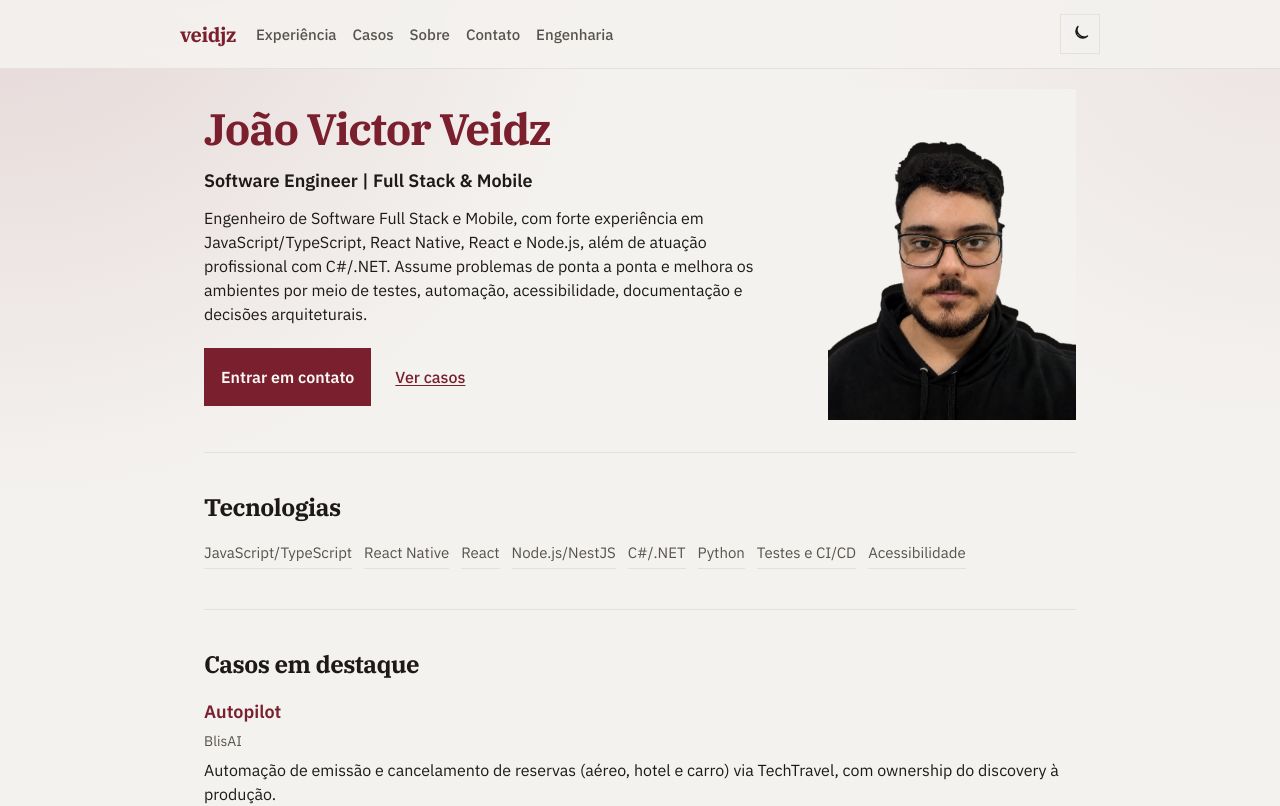
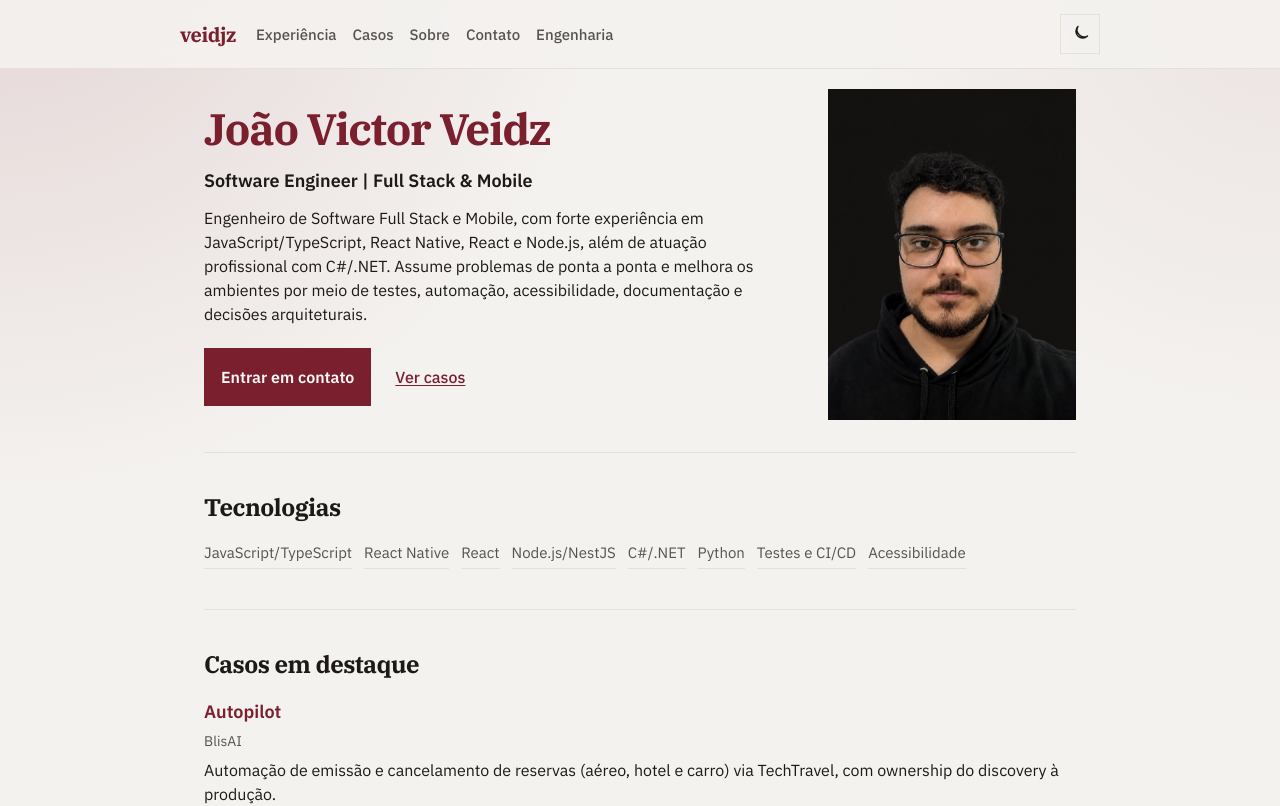
Before and after one commit to veidjz/veidjz-web, a Next.js app in the folder apps/web/: page / in a window 1280 px wide. Shown: the top 806 px of the page. Built offline with nearby package versions, Linux system fonts and the light colour scheme.

Commit message:
fix: use one dark hero portrait for both themes
Drop the light cutout bake and theme image swap; the dark asset is
already clean, so both themes share it on a black plate.

```diff
--- a/apps/web/src/app/page.module.css
+++ b/apps/web/src/app/page.module.css
@@ -77,43 +77,22 @@
 }
 
 .portrait {
-  position: relative;
   justify-self: end;
   align-self: end;
   width: 100%;
   max-width: 15.5rem;
   min-width: 0;
-  aspect-ratio: 3 / 4;
   overflow: hidden;
-  background: transparent;
+  background: #000;
   animation: rise 0.7s ease-out 0.18s both;
 }
 
 .portraitImage {
-  position: absolute;
-  inset: 0;
   display: block;
   width: 100%;
-  height: 100%;
+  height: auto;
   object-fit: cover;
   object-position: center 18%;
-  pointer-events: none;
-}
-
-.portraitLight {
-  display: block;
-}
-
-.portraitDark {
-  display: none;
-}
-
-:global([data-theme="dark"]) .portraitLight {
-  display: none;
-}
-
-:global([data-theme="dark"]) .portraitDark {
-  display: block;
 }
 
 .section {
--- a/apps/web/src/app/page.tsx
+++ b/apps/web/src/app/page.tsx
@@ -21,25 +21,13 @@ export default function HomePage() {
             <Link href="/casos">Ver casos</Link>
           </div>
         </div>
-        <div
-          className={styles.portrait}
-          role="img"
-          aria-label="Retrato de João Victor Veidz"
-        >
+        <div className={styles.portrait}>
           <Image
-            src="/profile-hero-light.jpg"
-            alt=""
+            src="/profile-hero-dark.jpg"
+            alt="Retrato de João Victor Veidz"
             width={675}
             height={900}
-            className={`${styles.portraitImage} ${styles.portraitLight}`}
-            priority
-          />
-          <Image
-            src="/profile-hero-dark.jpg"
-            alt=""
-            width={675}
-            height={900}
-            className={`${styles.portraitImage} ${styles.portraitDark}`}
+            className={styles.portraitImage}
             priority
           />
         </div>
```
Also changed, not shown: apps/web/public/profile-hero-light.jpg (deleted).
